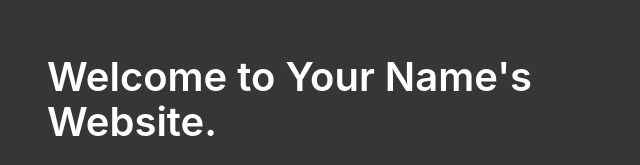
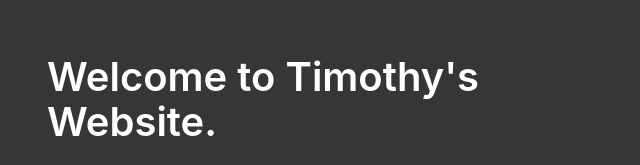
Before and after one commit to Timo43605/timothywong.github.io, a plain HTML site: page index.html in a window 1280 px wide. Shown: the part 195-360 px from the top of the page, without its empty margins (311-951 px from the left). Drawn offline with nearby package versions, Linux system fonts and the light colour scheme.

Commit message:
Update index.html

```diff
--- a/index.html
+++ b/index.html
@@ -13,7 +13,7 @@
             <div class="columns is-vcentered is-centered">
                 <div class="column is-6">
                     <div class="block">
-                        <h1 class="title is-2">Welcome to Your Name's Website.</h1>
+                        <h1 class="title is-2">Welcome to Timothy's Website.</h1>
                     </div>
                     <div class="block">
                         <h2 class="subtitle">Lorem Ipsum is simply dummy text of the printing and typesetting industry. Lorem Ipsum has been the industry's standard dummy text ever since the 1500s, when an unknown printer took a galley of type and scrambled it to make a type specimen book.<br>
```
